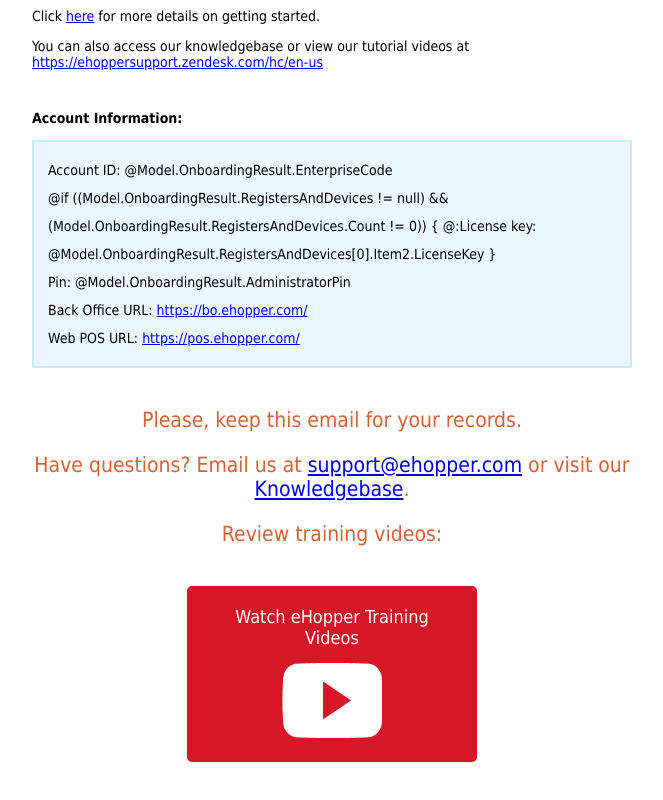
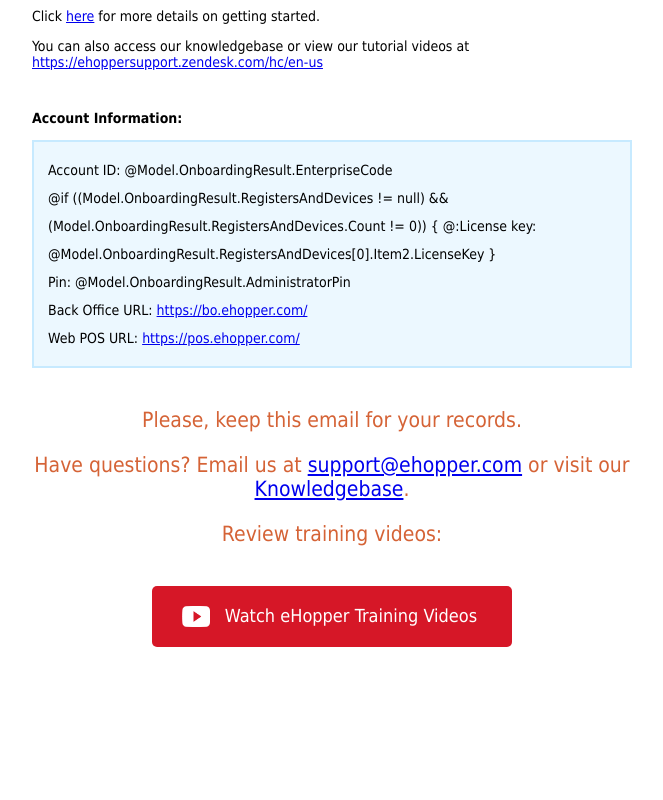
Before and after one commit to whats0n/ehopperCOM, a plain HTML site: page mail.html in a window 1280 px wide. Shown: the part 690-1490 px from the top of the page, without its empty margins (308-971 px from the left). After the commit the page ends 1377 px from the top, so only its background shows below. Drawn offline with Linux system fonts and the light colour scheme.

Commit message:
update youtube btn

```diff
--- a/mail.html
+++ b/mail.html
@@ -85,15 +85,16 @@
                     style="color: white;
                         font-family: Tahoma, sans-serif;
                         font-size: 18px;
+                        line-height: 1;
                         text-align: center;
                         text-decoration: none;">
-                    <div style="padding: 20px 20px 20px;
+                    <div style="padding: 20px 30px;
                         margin: 0 auto;
                         border-radius: 5px;
-                        max-width: 250px;
+                        max-width: 300px;
                         background: #d61727;">
-                        <p style="margin: 0 0 15px; padding: 0;">Watch eHopper Training Videos</p>
-                        <img src="youtube.png" alt="youtube" style="width: 100px;">
+                        <img src="youtube.png" alt="youtube" style="float: left; margin-right: 10px; width: 28px;">
+                        <p style="margin: 0; padding: 1px 0 2px;">Watch eHopper Training Videos</p>
                     </div>
                 </a>
             </div>
```
